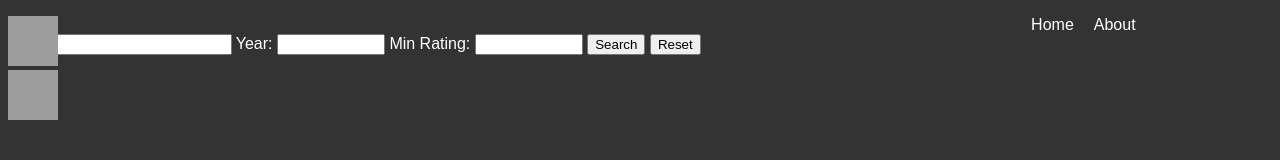
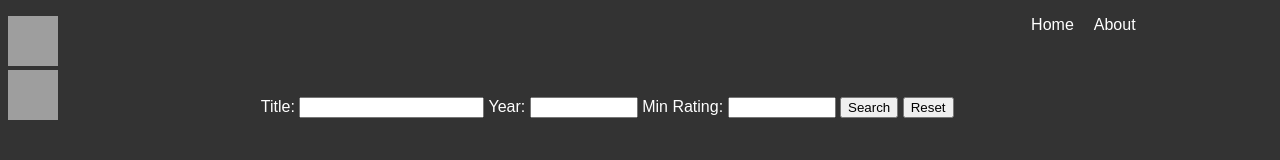
Before and after one commit to elliotbrandwein/project3, a plain HTML site: page index.html in a window 1280 px wide. Drawn offline with Linux system fonts and the light colour scheme; grey boxes are pictures that could not be loaded.

Commit message:
input box works

```diff
--- a/style.css
+++ b/style.css
@@ -26,3 +26,8 @@ body
 	font-family: Arial;
 	color: white;
 }
+.form-div{
+	min-width: 900px;
+	padding-top: 5%;
+	padding-left: 20%;
+}
```
